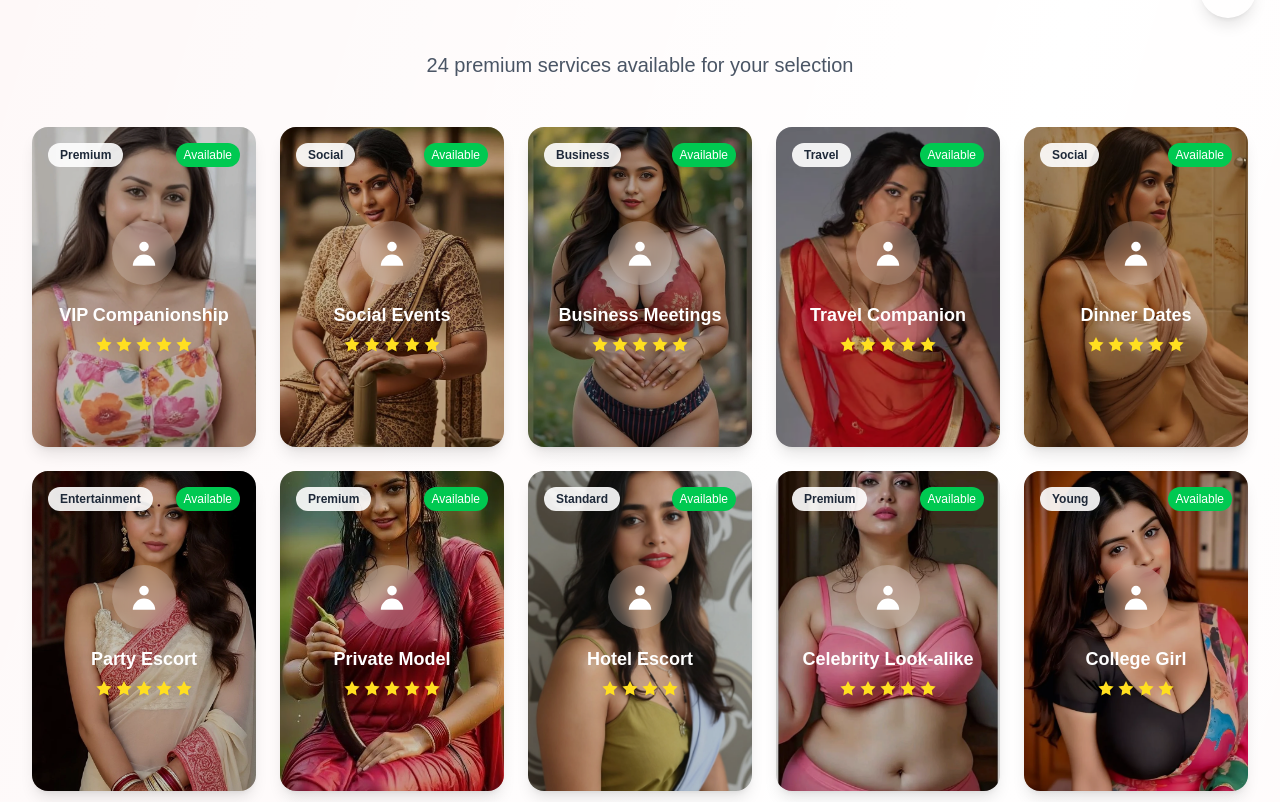
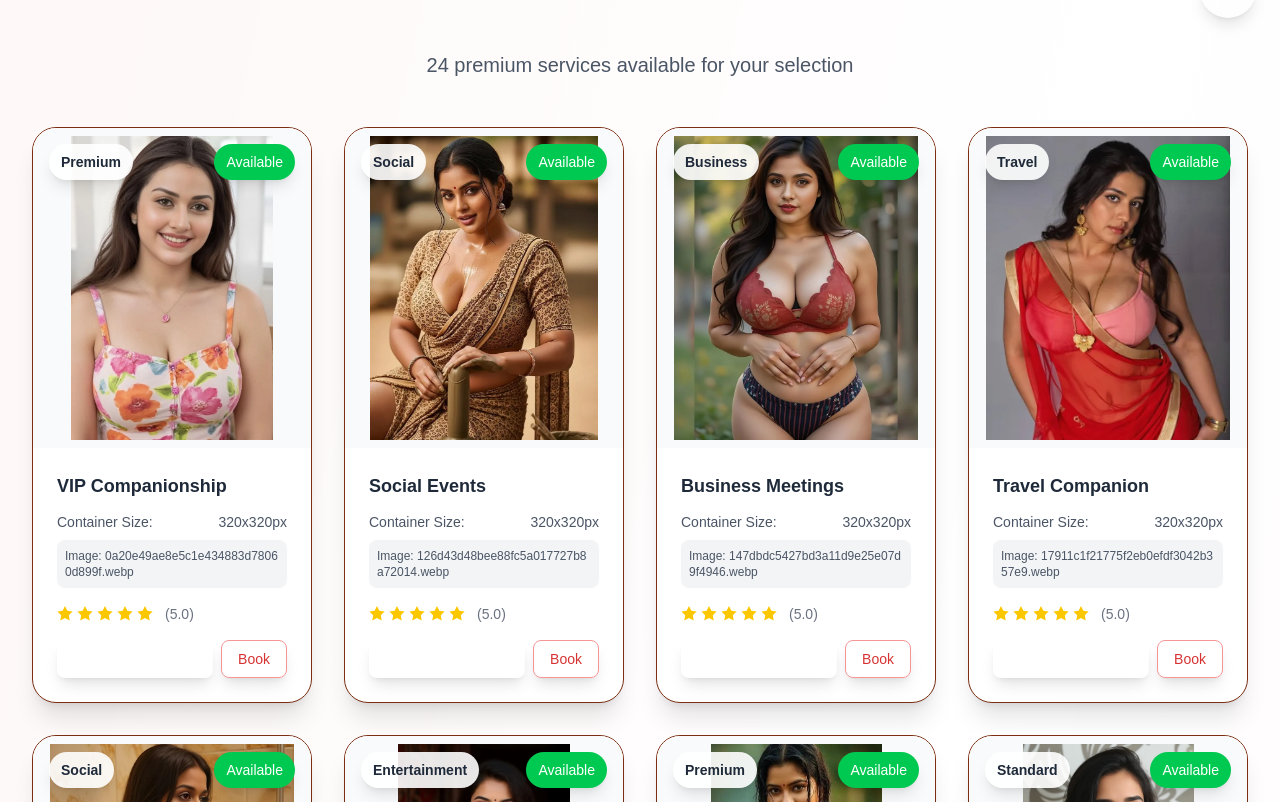
Before and after one commit to anshmydigitalcrown-ui/surat, a Next.js app: page /gallery in a window 1280 px wide. Shown: the part 758-1560 px from the top of the page. Built offline with nearby package versions, Linux system fonts and the light colour scheme.

Commit message:
Redesign image containers: bigger size, 4 per row layout, no cropping, add container size and image name info

```diff
--- a/src/app/gallery/page.tsx
+++ b/src/app/gallery/page.tsx
@@ -98,63 +98,67 @@ export default function Gallery() {
             </p>
           </div>
 
-          <div className="grid grid-cols-1 sm:grid-cols-2 md:grid-cols-3 lg:grid-cols-4 xl:grid-cols-5 gap-6">
+          <div className="grid grid-cols-1 sm:grid-cols-2 lg:grid-cols-4 gap-8">
             {filteredServices.map((service, index) => (
               <div
                 key={index}
-                className="group relative overflow-hidden rounded-2xl shadow-lg hover:shadow-2xl transition-all duration-500 transform hover:scale-105"
+                className="group bg-white rounded-3xl shadow-xl hover:shadow-2xl transition-all duration-300 transform hover:scale-102 overflow-hidden border border-sweet-pink-100"
               >
                 {/* Service Image */}
-                <div className="h-80 relative">
+                <div className="h-80 relative bg-gray-50">
                   <Image
                     src={service.image}
                     alt={service.title}
                     fill
-                    className="object-cover object-center"
-                    sizes="(max-width: 640px) 100vw, (max-width: 768px) 50vw, (max-width: 1024px) 33vw, (max-width: 1280px) 25vw, 20vw"
+                    className="object-contain object-center p-2"
+                    sizes="(max-width: 640px) 100vw, (max-width: 1024px) 50vw, 25vw"
                   />
                   {/* Overlay */}
-                  <div className="absolute inset-0 bg-black/20 group-hover:bg-black/10 transition-all duration-300"></div>
-
-                  {/* Content */}
-                  <div className="absolute inset-0 flex items-center justify-center text-white text-center p-4">
-                    <div>
-                      <div className="w-16 h-16 bg-white/20 rounded-full flex items-center justify-center mx-auto mb-4 backdrop-blur-sm">
-                        <svg className="w-8 h-8" fill="currentColor" viewBox="0 0 20 20">
-                          <path fillRule="evenodd" d="M10 9a3 3 0 100-6 3 3 0 000 6zm-7 9a7 7 0 1114 0H3z" clipRule="evenodd"/>
-                        </svg>
-                      </div>
-                      <h3 className="text-lg font-bold mb-2">{service.title}</h3>
-                      <div className="flex items-center justify-center space-x-1">
-                        {[...Array(service.rating)].map((_, starIndex) => (
-                          <svg key={starIndex} className="w-4 h-4 text-yellow-300 fill-current" viewBox="0 0 20 20">
-                            <path d="M10 15l-5.878 3.09 1.123-6.545L.489 6.91l6.572-.955L10 0l2.939 5.955 6.572.955-4.756 4.635 1.123 6.545z"/>
-                          </svg>
-                        ))}
-                      </div>
-                    </div>
-                  </div>
+                  <div className="absolute inset-0 bg-gradient-to-t from-black/30 via-transparent to-transparent opacity-0 group-hover:opacity-100 transition-all duration-300"></div>
 
                   {/* Category Badge */}
-                  <div className="absolute top-4 left-4 bg-white/90 text-gray-800 px-3 py-1 rounded-full text-xs font-bold">
+                  <div className="absolute top-4 left-4 bg-white/90 text-gray-800 px-3 py-2 rounded-full text-sm font-bold shadow-lg">
                     {service.category}
                   </div>
 
                   {/* Available Badge */}
-                  <div className="absolute top-4 right-4 bg-green-500 text-white px-2 py-1 rounded-full text-xs font-medium">
+                  <div className="absolute top-4 right-4 bg-green-500 text-white px-3 py-2 rounded-full text-sm font-medium shadow-lg">
                     Available
                   </div>
                 </div>
 
-                {/* Hover Overlay */}
-                <div className="absolute bottom-0 left-0 right-0 bg-gradient-to-t from-black/80 via-black/40 to-transparent text-white p-6 transform translate-y-full group-hover:translate-y-0 transition-all duration-300">
-                  <h3 className="text-lg font-bold mb-2">{service.title}</h3>
-                  <p className="text-white/80 text-sm mb-3">Premium {service.category.toLowerCase()} service</p>
+                <div className="p-6">
+                  <h3 className="font-bold text-gray-800 text-lg mb-3 group-hover:text-sweet-pink-600 transition-colors duration-200">
+                    {service.title}
+                  </h3>
+
+                  {/* Image Info */}
+                  <div className="mb-4 text-sm text-gray-600">
+                    <div className="flex justify-between items-center mb-2">
+                      <span className="font-medium">Container Size:</span>
+                      <span>320x320px</span>
+                    </div>
+                    <div className="text-xs bg-gray-100 p-2 rounded-lg break-all">
+                      <span className="font-medium">Image:</span> {service.image.split('/').pop()}
+                    </div>
+                  </div>
+
+                  <div className="flex items-center justify-between mb-4">
+                    <div className="flex items-center space-x-1">
+                      {[...Array(service.rating)].map((_, starIndex) => (
+                        <svg key={starIndex} className="w-4 h-4 text-yellow-400 fill-current" viewBox="0 0 20 20">
+                          <path d="M10 15l-5.878 3.09 1.123-6.545L.489 6.91l6.572-.955L10 0l2.939 5.955 6.572.955-4.756 4.635 1.123 6.545z"/>
+                        </svg>
+                      ))}
+                      <span className="text-sm text-gray-500 ml-2">({service.rating}.0)</span>
+                    </div>
+                  </div>
+
                   <div className="flex space-x-2">
-                    <button className="flex-1 bg-gradient-to-r from-sweet-pink-500 to-light-red-500 text-white px-3 py-2 rounded-lg text-sm font-medium hover:from-sweet-pink-600 hover:to-light-red-600 transition-all duration-200">
+                    <button className="flex-1 bg-gradient-to-r from-sweet-pink-500 to-light-red-500 text-white px-4 py-2 rounded-lg text-sm font-medium hover:from-sweet-pink-600 hover:to-light-red-600 transition-all duration-200 shadow-lg">
                       View Details
                     </button>
-                    <button className="px-3 py-2 border border-white/50 text-white rounded-lg text-sm font-medium hover:bg-white/20 transition-all duration-200">
+                    <button className="px-4 py-2 border border-sweet-pink-300 text-sweet-pink-600 rounded-lg text-sm font-medium hover:bg-sweet-pink-50 transition-all duration-200 shadow-lg">
                       Book
                     </button>
                   </div>
--- a/src/app/page.tsx
+++ b/src/app/page.tsx
@@ -170,7 +170,7 @@ export default function Home() {
             </p>
           </div>
 
-          <div className="grid grid-cols-1 sm:grid-cols-2 md:grid-cols-3 lg:grid-cols-4 xl:grid-cols-5 gap-6">
+          <div className="grid grid-cols-1 sm:grid-cols-2 lg:grid-cols-4 gap-8">
             {[
               { title: "VIP Companionship", image: "/images/services/0a20e49ae8e5c1e434883d78060d899f.webp", price: "₹15,000/hr" },
               { title: "Social Events", image: "/images/services/126d43d48bee88fc5a017727b8a72014.webp", price: "₹12,000/hr" },
@@ -199,45 +199,57 @@ export default function Home() {
             ].map((service, index) => (
               <div
                 key={index}
-                className="group bg-white rounded-2xl shadow-lg hover:shadow-2xl transition-all duration-300 transform hover:scale-105 overflow-hidden"
+                className="group bg-white rounded-3xl shadow-xl hover:shadow-2xl transition-all duration-300 transform hover:scale-102 overflow-hidden border border-sweet-pink-100"
               >
-                <div className="relative aspect-[4/5]">
+                <div className="relative h-80 bg-gray-50">
                   {/* Service Image */}
                   <Image
                     src={service.image}
                     alt={service.title}
                     fill
-                    className="object-cover object-center"
-                    sizes="(max-width: 768px) 100vw, (max-width: 1024px) 33vw, 20vw"
+                    className="object-contain object-center p-2"
+                    sizes="(max-width: 640px) 100vw, (max-width: 1024px) 50vw, 25vw"
                   />
 
                   {/* Overlay */}
-                  <div className="absolute inset-0 bg-black/20 group-hover:bg-black/10 transition-all duration-300"></div>
+                  <div className="absolute inset-0 bg-gradient-to-t from-black/30 via-transparent to-transparent opacity-0 group-hover:opacity-100 transition-all duration-300"></div>
 
                   {/* Price Badge */}
-                  <div className="absolute top-3 right-3 bg-gradient-to-r from-sweet-pink-500 to-light-red-500 text-white px-3 py-1 rounded-full text-xs font-bold shadow-lg">
+                  <div className="absolute top-4 right-4 bg-gradient-to-r from-sweet-pink-500 to-light-red-500 text-white px-4 py-2 rounded-full text-sm font-bold shadow-lg">
                     {service.price}
                   </div>
 
                   {/* Availability Badge */}
-                  <div className="absolute top-3 left-3 bg-green-500 text-white px-2 py-1 rounded-full text-xs font-medium">
+                  <div className="absolute top-4 left-4 bg-green-500 text-white px-3 py-2 rounded-full text-sm font-medium shadow-lg">
                     Available
                   </div>
                 </div>
 
-                <div className="p-4">
-                  <h3 className="font-bold text-gray-800 text-sm mb-2 group-hover:text-sweet-pink-600 transition-colors duration-200">
+                <div className="p-6">
+                  <h3 className="font-bold text-gray-800 text-lg mb-3 group-hover:text-sweet-pink-600 transition-colors duration-200">
                     {service.title}
                   </h3>
+
+                  {/* Image Info */}
+                  <div className="mb-4 text-sm text-gray-600">
+                    <div className="flex justify-between items-center mb-2">
+                      <span className="font-medium">Container Size:</span>
+                      <span>320x320px</span>
+                    </div>
+                    <div className="text-xs bg-gray-100 p-2 rounded-lg break-all">
+                      <span className="font-medium">Image:</span> {service.image.split('/').pop()}
+                    </div>
+                  </div>
+
                   <div className="flex items-center justify-between">
                     <div className="flex items-center space-x-1">
                       {[...Array(5)].map((_, starIndex) => (
-                        <svg key={starIndex} className="w-3 h-3 text-yellow-400 fill-current" viewBox="0 0 20 20">
+                        <svg key={starIndex} className="w-4 h-4 text-yellow-400 fill-current" viewBox="0 0 20 20">
                           <path d="M10 15l-5.878 3.09 1.123-6.545L.489 6.91l6.572-.955L10 0l2.939 5.955 6.572.955-4.756 4.635 1.123 6.545z"/>
                         </svg>
                       ))}
                     </div>
-                    <button className="bg-gradient-to-r from-sweet-pink-500 to-light-red-500 text-white px-3 py-1 rounded-full text-xs font-medium hover:from-sweet-pink-600 hover:to-light-red-600 transition-all duration-200">
+                    <button className="bg-gradient-to-r from-sweet-pink-500 to-light-red-500 text-white px-4 py-2 rounded-full text-sm font-medium hover:from-sweet-pink-600 hover:to-light-red-600 transition-all duration-200 shadow-lg">
                       Book Now
                     </button>
                   </div>
--- a/src/app/services/page.tsx
+++ b/src/app/services/page.tsx
@@ -61,59 +61,70 @@ export default function Services() {
             </p>
           </div>
 
-          <div className="grid grid-cols-1 sm:grid-cols-2 md:grid-cols-3 lg:grid-cols-4 xl:grid-cols-5 gap-6">
+          <div className="grid grid-cols-1 sm:grid-cols-2 lg:grid-cols-4 gap-8">
             {services.map((service, index) => (
               <div
                 key={index}
-                className="group bg-white rounded-2xl shadow-lg hover:shadow-2xl transition-all duration-300 transform hover:scale-105 overflow-hidden"
+                className="group bg-white rounded-3xl shadow-xl hover:shadow-2xl transition-all duration-300 transform hover:scale-102 overflow-hidden border border-sweet-pink-100"
               >
-                <div className="relative aspect-[4/5]">
+                <div className="relative h-80 bg-gray-50">
                   <Image
                     src={service.image}
                     alt={service.title}
                     fill
-                    className="object-cover object-center transition-transform duration-300 group-hover:scale-110"
-                    sizes="(max-width: 640px) 100vw, (max-width: 768px) 50vw, (max-width: 1024px) 33vw, (max-width: 1280px) 25vw, 20vw"
+                    className="object-contain object-center p-2 transition-transform duration-300 group-hover:scale-105"
+                    sizes="(max-width: 640px) 100vw, (max-width: 1024px) 50vw, 25vw"
                   />
-                  <div className="absolute inset-0 bg-gradient-to-t from-black/60 via-transparent to-transparent opacity-0 group-hover:opacity-100 transition-opacity duration-300" />
+                  <div className="absolute inset-0 bg-gradient-to-t from-black/30 via-transparent to-transparent opacity-0 group-hover:opacity-100 transition-opacity duration-300" />
 
                   {/* Price Badge */}
-                  <div className="absolute top-3 right-3 bg-gradient-to-r from-sweet-pink-500 to-light-red-500 text-white px-3 py-1 rounded-full text-xs font-bold">
+                  <div className="absolute top-4 right-4 bg-gradient-to-r from-sweet-pink-500 to-light-red-500 text-white px-4 py-2 rounded-full text-sm font-bold shadow-lg">
                     {service.price}
                   </div>
 
                   {/* Category Badge */}
-                  <div className="absolute top-3 left-3 bg-white/90 text-gray-800 px-2 py-1 rounded-full text-xs font-medium">
+                  <div className="absolute top-4 left-4 bg-white/90 text-gray-800 px-3 py-2 rounded-full text-sm font-medium shadow-lg">
                     {service.category}
                   </div>
 
                   {/* Availability Badge */}
-                  <div className="absolute bottom-3 left-3 bg-green-500 text-white px-2 py-1 rounded-full text-xs font-medium">
+                  <div className="absolute bottom-4 left-4 bg-green-500 text-white px-3 py-2 rounded-full text-sm font-medium shadow-lg">
                     Available Now
                   </div>
                 </div>
 
-                <div className="p-4">
-                  <h3 className="font-bold text-gray-800 text-sm mb-2 group-hover:text-sweet-pink-600 transition-colors duration-200">
+                <div className="p-6">
+                  <h3 className="font-bold text-gray-800 text-lg mb-3 group-hover:text-sweet-pink-600 transition-colors duration-200">
                     {service.title}
                   </h3>
 
-                  <div className="flex items-center justify-between mb-3">
+                  {/* Image Info */}
+                  <div className="mb-4 text-sm text-gray-600">
+                    <div className="flex justify-between items-center mb-2">
+                      <span className="font-medium">Container Size:</span>
+                      <span>320x320px</span>
+                    </div>
+                    <div className="text-xs bg-gray-100 p-2 rounded-lg break-all">
+                      <span className="font-medium">Image:</span> {service.image.split('/').pop()}
+                    </div>
+                  </div>
+
+                  <div className="flex items-center justify-between mb-4">
                     <div className="flex items-center space-x-1">
                       {[...Array(service.rating)].map((_, starIndex) => (
-                        <svg key={starIndex} className="w-3 h-3 text-yellow-400 fill-current" viewBox="0 0 20 20">
+                        <svg key={starIndex} className="w-4 h-4 text-yellow-400 fill-current" viewBox="0 0 20 20">
                           <path d="M10 15l-5.878 3.09 1.123-6.545L.489 6.91l6.572-.955L10 0l2.939 5.955 6.572.955-4.756 4.635 1.123 6.545z"/>
                         </svg>
                       ))}
-                      <span className="text-xs text-gray-500 ml-1">({service.rating}.0)</span>
+                      <span className="text-sm text-gray-500 ml-2">({service.rating}.0)</span>
                     </div>
                   </div>
 
                   <div className="flex space-x-2">
-                    <button className="flex-1 bg-gradient-to-r from-sweet-pink-500 to-light-red-500 text-white px-3 py-2 rounded-lg text-xs font-medium hover:from-sweet-pink-600 hover:to-light-red-600 transition-all duration-200">
+                    <button className="flex-1 bg-gradient-to-r from-sweet-pink-500 to-light-red-500 text-white px-4 py-2 rounded-lg text-sm font-medium hover:from-sweet-pink-600 hover:to-light-red-600 transition-all duration-200 shadow-lg">
                       Book Now
                     </button>
-                    <button className="px-3 py-2 border border-sweet-pink-300 text-sweet-pink-600 rounded-lg text-xs font-medium hover:bg-sweet-pink-50 transition-all duration-200">
+                    <button className="px-4 py-2 border border-sweet-pink-300 text-sweet-pink-600 rounded-lg text-sm font-medium hover:bg-sweet-pink-50 transition-all duration-200 shadow-lg">
                       Details
                     </button>
                   </div>
```
